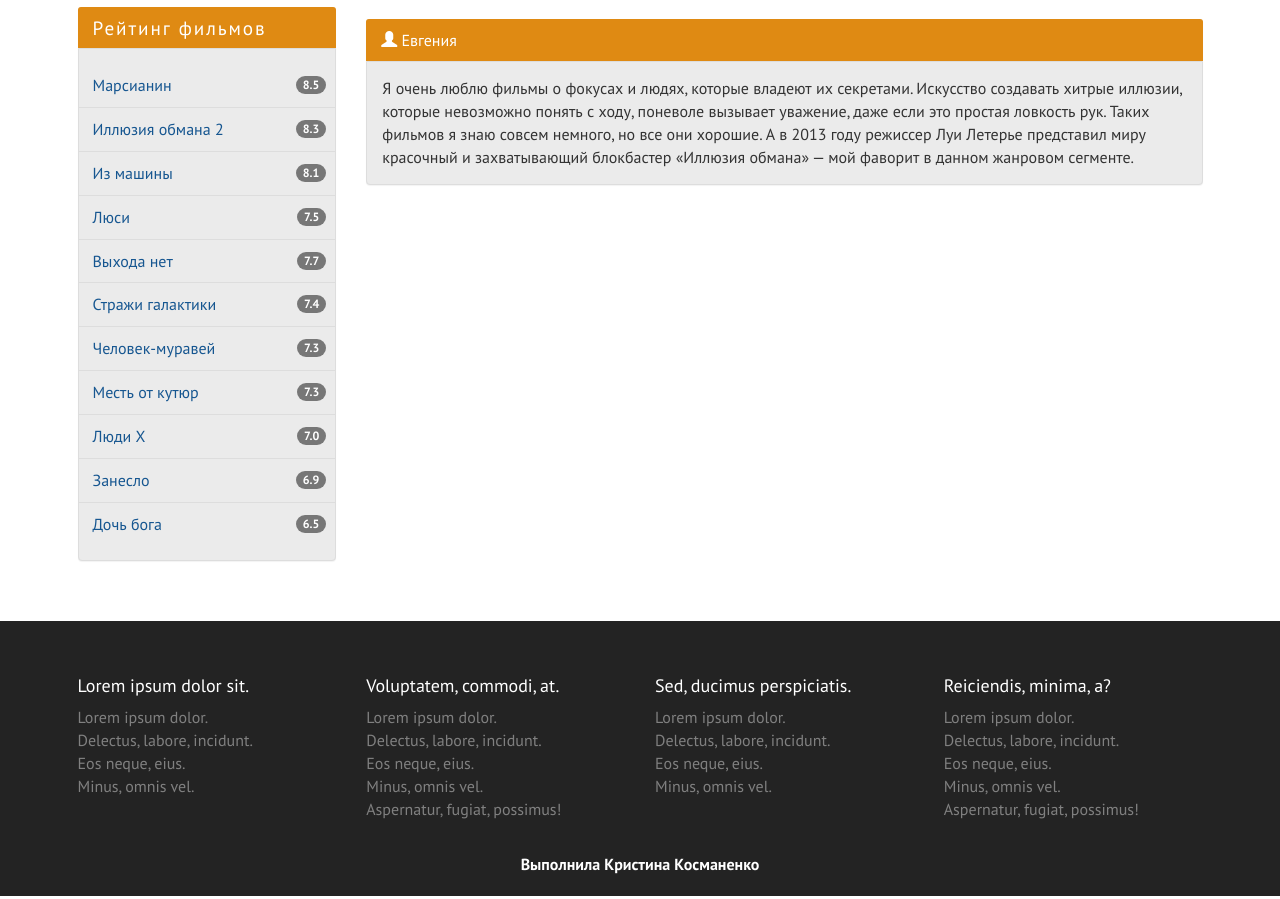
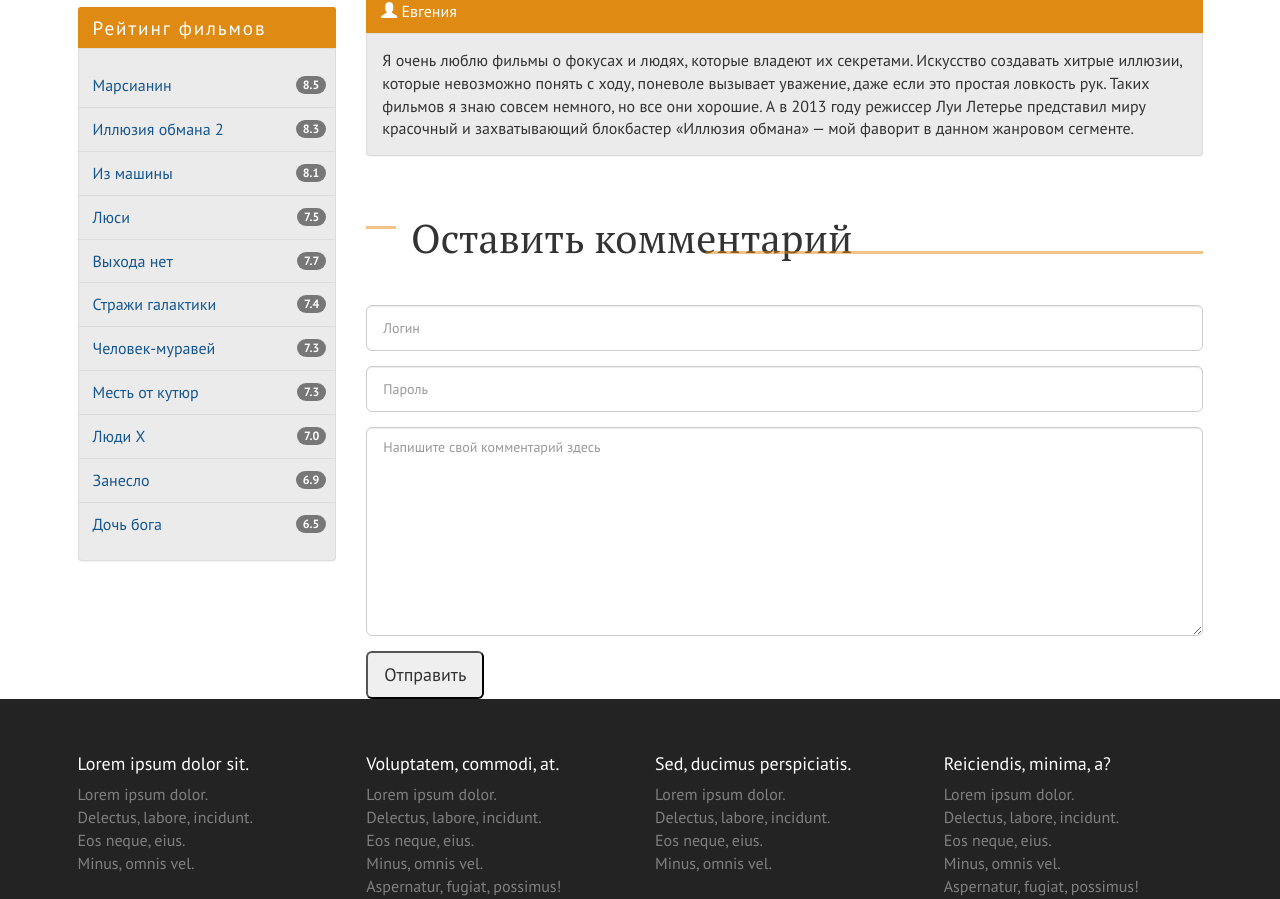
Before and after one commit to KhrystynaKo/Kinozal, a website: page pages/page.html in a window 1280 px wide. Shown: the part 1824-2723 px from the top of the page. Drawn offline with Linux system fonts and the light colour scheme.

Commit message:
форма для комментариев

```diff
--- a/pages/page.html
+++ b/pages/page.html
@@ -102,7 +102,6 @@
 
         <section class="film-video">
           <h1 class="film-video-title">Иллюзия обмана 2</h1>
-          <div class="row">
             <div class="embed-responsive embed-responsive-16by9">
               <iframe class="embed-responsive-item" src="https://www.youtube.com/embed/nAUsMOS-sA4"></iframe>
             </div>
@@ -110,7 +109,6 @@
               <p class="film-video-info">Год:<span class="badge">2016</span> Рейтинг:<span class="badge">8.8</span>
                 Режиссер:<span class="badge">Джон М. Чу</span></p>
             </div>
-          </div>
         </section>
 
         <section class="top-week">
@@ -149,6 +147,22 @@
               красочный и захватывающий блокбастер «Иллюзия обмана» — мой фаворит в данном жанровом сегменте.
             </div>
           </div>
+        </section>
+
+        <section class="comments">
+          <h2 class="comments-title" >Оставить комментарий</h2>
+            <form action="comments">
+              <div class="form-group">
+                <input class="form-control input-lg" type="text" placeholder="Логин">
+              </div>
+              <div class="form-group">
+                <input class="form-control input-lg" type="password" placeholder="Пароль">
+              </div>
+              <div class="form-group">
+                <textarea class="form-control input-lg"name="" id="" cols="30" rows="10" placeholder="Напишите свой комментарий здесь"></textarea>
+              </div>
+              <button class="comments-btn btn-lg " type="submit">Отправить</button>
+            </form>
 
         </section>
       </main>
```
